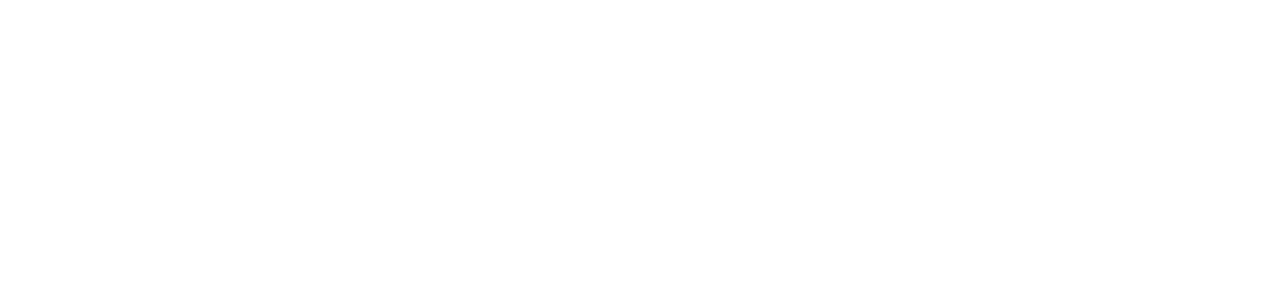
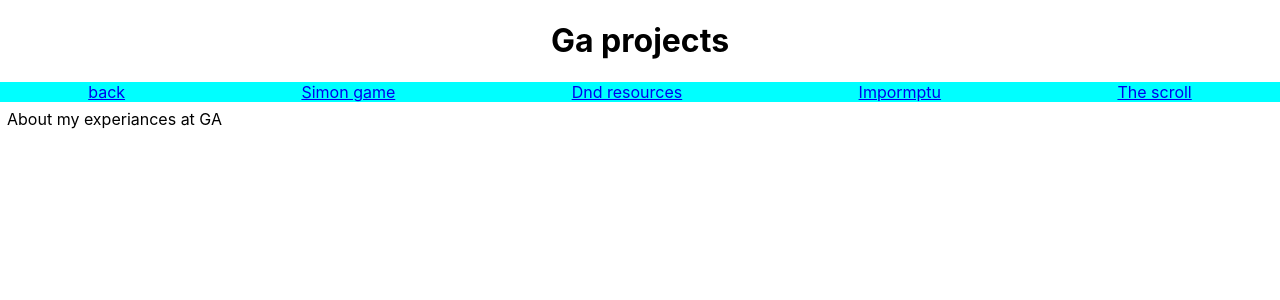
Before and after one commit to rainydaysgameplays/portfolio-front-end, a React (Create React App) app: page /gahome in a window 1280 px wide. Shown: the top 300 px of the page. Built offline with nearby package versions, Linux system fonts and the light colour scheme.

Commit message:
Ga project page outlined

```diff
--- a/src/App.css
+++ b/src/App.css
@@ -26,6 +26,24 @@
 .HeadingLinks:hover{
   color: pink;
 }
+
+/* GA heading settings */
+.GaHeadingContainer{
+  display: flex;
+  flex-flow: column wrap;
+}
+
+.GaTitle{
+  align-self: center;
+}
+
+.GaHeadingLinks{
+  background-color: aqua;
+  display: flex;
+  flex-flow: row wrap;
+  justify-content: space-around;
+}
+
 
 /* Footer */
 #Footer{
--- a/src/App.js
+++ b/src/App.js
@@ -3,17 +3,24 @@
 import { Route } from 'react-router-dom'
 
 //imports
-import Homepage from './Components/Profile/Homepage'
+import Homepage from './Components/Profile/Homepage.jsx'
 import AboutMe from './Components/Profile/AboutMe.jsx'
 import Resume from './Components/Profile/Resume.jsx'
 import Contact from './Components/Profile/Contact.jsx'
 import Projects from './Components/Projects/Projecst.jsx'
 import GamePage from './Components/GameStuff/GamePage.jsx'
 
-import WebApps from './Components/Projects/WebApps';
+import WebApps from './Components/Projects/WebApps.jsx';
 
 import GameTest from './Components/GameStuff/GameTest/GameTest.jsx'
-import GameTestInfo from './Components/GameStuff/GameTest/GameTestInfo';
+import GameTestInfo from './Components/GameStuff/GameTest/GameTestInfo.jsx';
+
+import GAHome from './Components/Projects/GA-projects/GAHome.jsx';
+import SimonInfo from './Components/Projects/GA-projects/SimonInfo.jsx'
+import DnDInfo from './Components/Projects/GA-projects/DnDInfo.jsx'
+import ImPromptuInfo from './Components/Projects/GA-projects/ImPromptuInfo.jsx';
+import TheScrollInfo from './Components/Projects/GA-projects/TheScrollInfo.jsx';
+
 
 export default function App() {
   return (
@@ -23,13 +30,19 @@
       <Route path="/resume" exact render={() => <Resume />} />
       <Route path="/contact" exact render={() => <Contact />} />
       <Route path="/projects" exact render={() => <Projects />} />
+
       <Route path="/gamepage" exact render={() => <GamePage />} />
-
+      <Route path="/gametest" exact render={() => <GameTest />} />
+      <Route path="/gametestinfo" exact render={() => <GameTestInfo />} />
 
       <Route path="/webapps" exact render={() => <WebApps />} />
 
-      <Route path="/gametest" exact render={() => <GameTest />} />
-      <Route path="/gametestinfo" exact render={() => <GameTestInfo />} />
+
+      <Route path="/gahome" exact render={() => <GAHome /> } />
+      <Route path="/gahome/simoninfo" exact render={() => <SimonInfo /> } />
+      <Route path="/gahome/dndinfo" exact render={() => <DnDInfo /> } />
+      <Route path="/gahome/impromtuinfo" exact render={() => <ImPromptuInfo /> } />
+      <Route path="/gahome/thescrollinfo" exact render={() => <TheScrollInfo /> } />
 
 
     </div>
--- a/src/Components/Projects/GA-projects/GAHeader.jsx
+++ b/src/Components/Projects/GA-projects/GAHeader.jsx
@@ -1,11 +1,17 @@
 import React from 'react';
+import { Link } from 'react-router-dom'
+
 
 export default function GAHeader(props) {
     return (
-        <div>
-            <p>GA Projects</p>
-            <div>
-                <p>links to GA projecst home, back, and GA projects</p>
+        <div className="GaHeadingContainer">
+            <h1 className="GaTitle" >Ga projects</h1>
+            <div className="GaHeadingLinks">
+                <Link to={'/webapps'} >back</Link>
+                <Link to={'/gahome/simoninfo'} >Simon game</Link>
+                <Link to={'/gahome/dndinfo'} >Dnd resources</Link>
+                <Link to={'/gahome/impromtuinfo'} >Impormptu</Link>
+                <Link to={'/gahome/thescrollinfo'} >The scroll</Link>
             </div>
         </div>
     );
--- a/src/Components/Projects/GA-projects/GAHome.jsx
+++ b/src/Components/Projects/GA-projects/GAHome.jsx
@@ -7,7 +7,7 @@
     return (
         <div>
             <GAHeader />
-            <p>Link first to this page from the web apps page</p>
+
             <p>About my experiances at GA</p>
         </div>
     );
--- a/src/Components/Projects/WebApps.jsx
+++ b/src/Components/Projects/WebApps.jsx
@@ -25,7 +25,7 @@
                             </p>
                         </div>
                         <div className="App-card-links">
-                            <p>Link to project</p>
+                            <Link to={'gahome'} >Link to project</Link>
                         </div>
                     </div>
 
```
